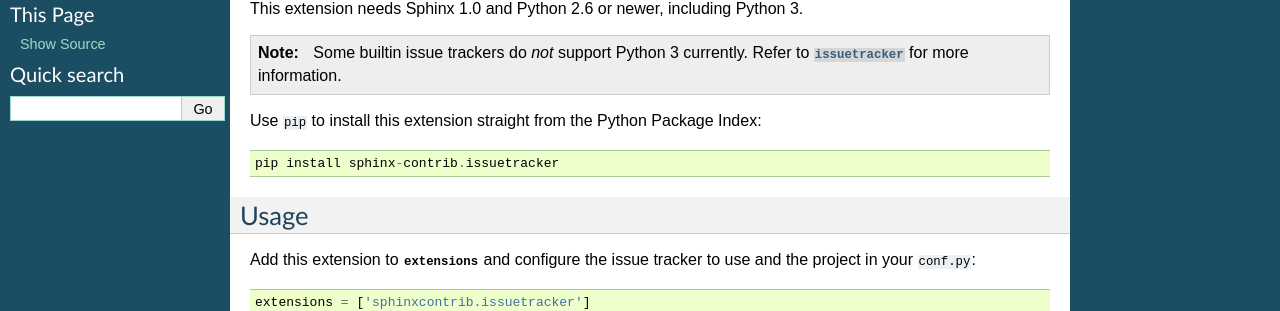
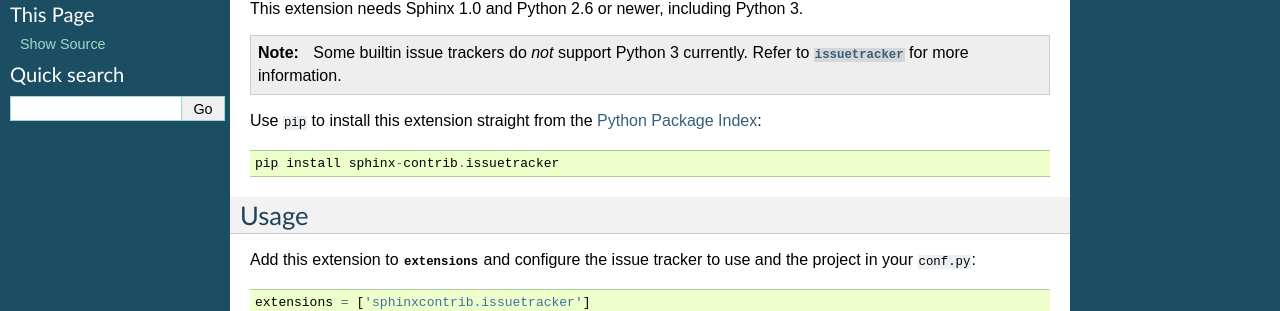
Before and after one commit to ignatenkobrain/sphinxcontrib-issuetracker, a Sphinx documentation site: the page built from doc/index.rst, in a window 1280 px wide and 900 px high. Shown: the part 265-576 px from the top of the window. Built offline with Sphinx 7.4.7, drawn with Linux system fonts in a browser that asks for light colours; the version number could not be read and is left out.

Commit message:
Add links to PyPI

```diff
--- a/README.rst
+++ b/README.rst
@@ -28,7 +28,7 @@ available to other users of this extension.
 Installation
 ------------
 
-This extension can be installed from the Python Package Index::
+This extension can be installed from the `Python Package Index`_::
 
    pip install sphinxcontrib-issuetracker
 
--- a/doc/index.rst
+++ b/doc/index.rst
@@ -17,7 +17,8 @@ This extension needs Sphinx 1.0 and Python 2.6 or newer, including Python 3.
    Some builtin issue trackers do *not* support Python 3 currently. Refer to
    :confval:`issuetracker` for more information.
 
-Use ``pip`` to install this extension straight from the Python Package Index::
+Use ``pip`` to install this extension straight from the `Python Package
+Index`_::
 
    pip install sphinx-contrib.issuetracker
 
```
Also changed, not shown: other parts of README.rst (+1 -0 lines), other parts of doc/index.rst (+1 -0 lines).
